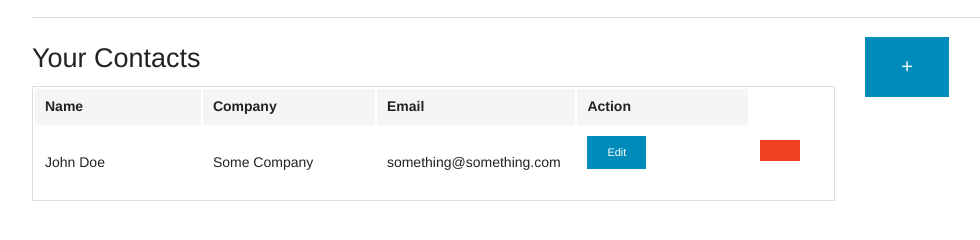
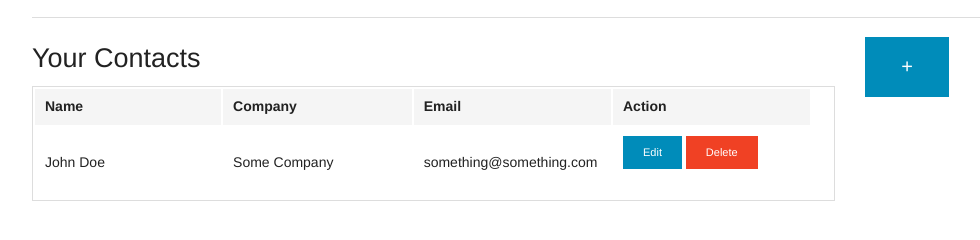
Before and after one commit to QuickChangeSpidey/myContacts_firebase_demo, a website: page app/index.html at #!/contacts in a window 1280 px wide. Shown: the part 68-308 px from the top of the page, without its empty margins (123-1103 px from the left). Drawn offline with nearby package versions, Linux system fonts and the light colour scheme.

Commit message:
contacts page changes

```diff
--- a/app/contacts/contacts.html
+++ b/app/contacts/contacts.html
@@ -1,4 +1,4 @@
-<div class="row">
+<div class="row" ng-controller="ContactsCtrl">
 <div class="large-10 columns">
     <h3> Your Contacts {{contacts.length}}</h3>
     <table>
@@ -6,8 +6,8 @@
             <tr>
             <th width="200px">Name</th>
             <th width="200px">Company</th>
-            <th width="200px">Email</th>
-            <th width="200px">Action</th>
+            <th width="25%">Email</th>
+            <th width="25%">Action</th>
             </tr>
         </thead>
         <tbody>
@@ -15,8 +15,8 @@
             <td>John Doe</td>
             <td>Some Company</td>
             <td>something@something.com</td>
-            <td><a class ="button tiny">Edit</a></td>
-            <td> <a class="button tiny alert"></a></td>
+            <td><a class ="button tiny">Edit</a>
+                <a class="button tiny alert">Delete</a></td>
             <td></td>
         </tbody>
     </table>
```
